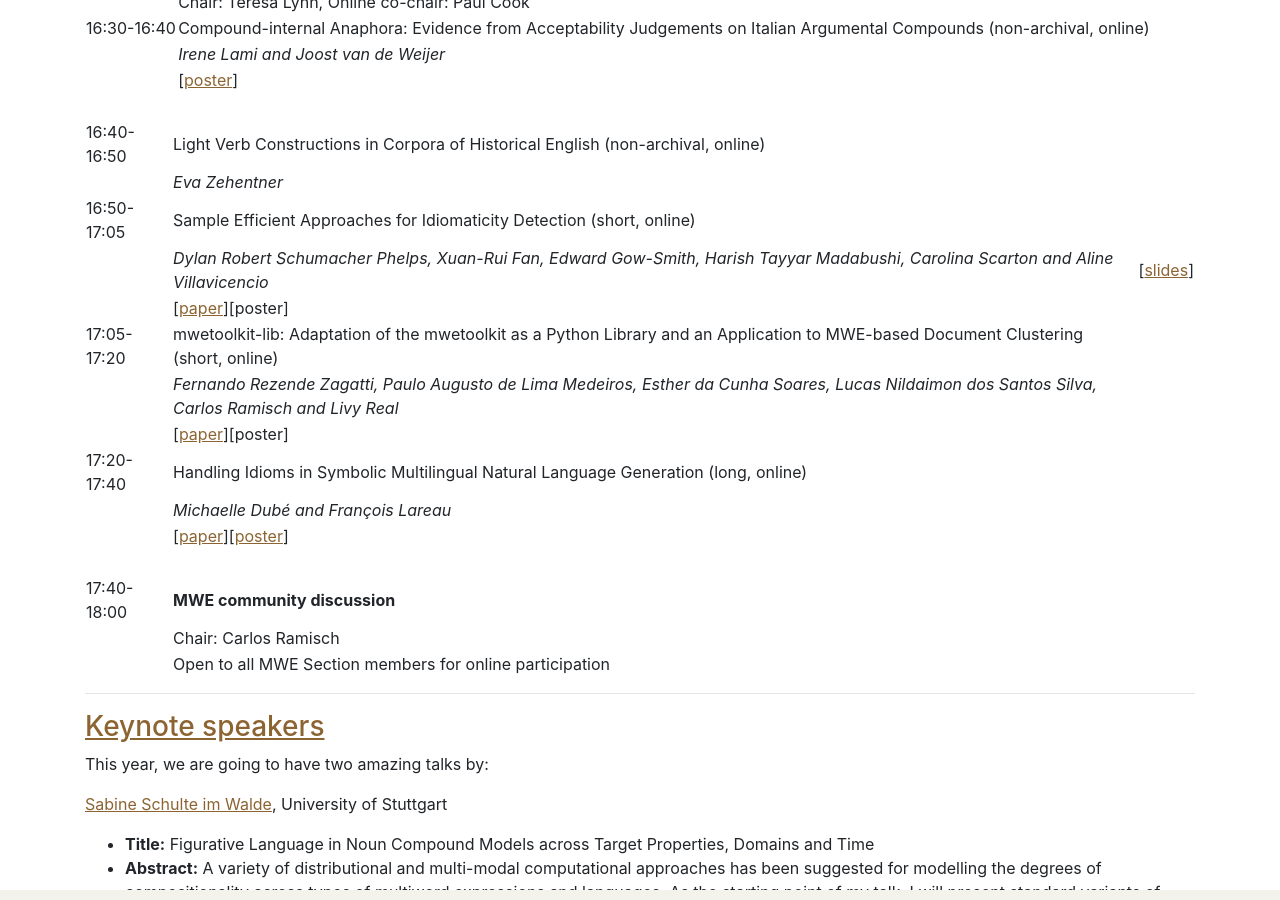
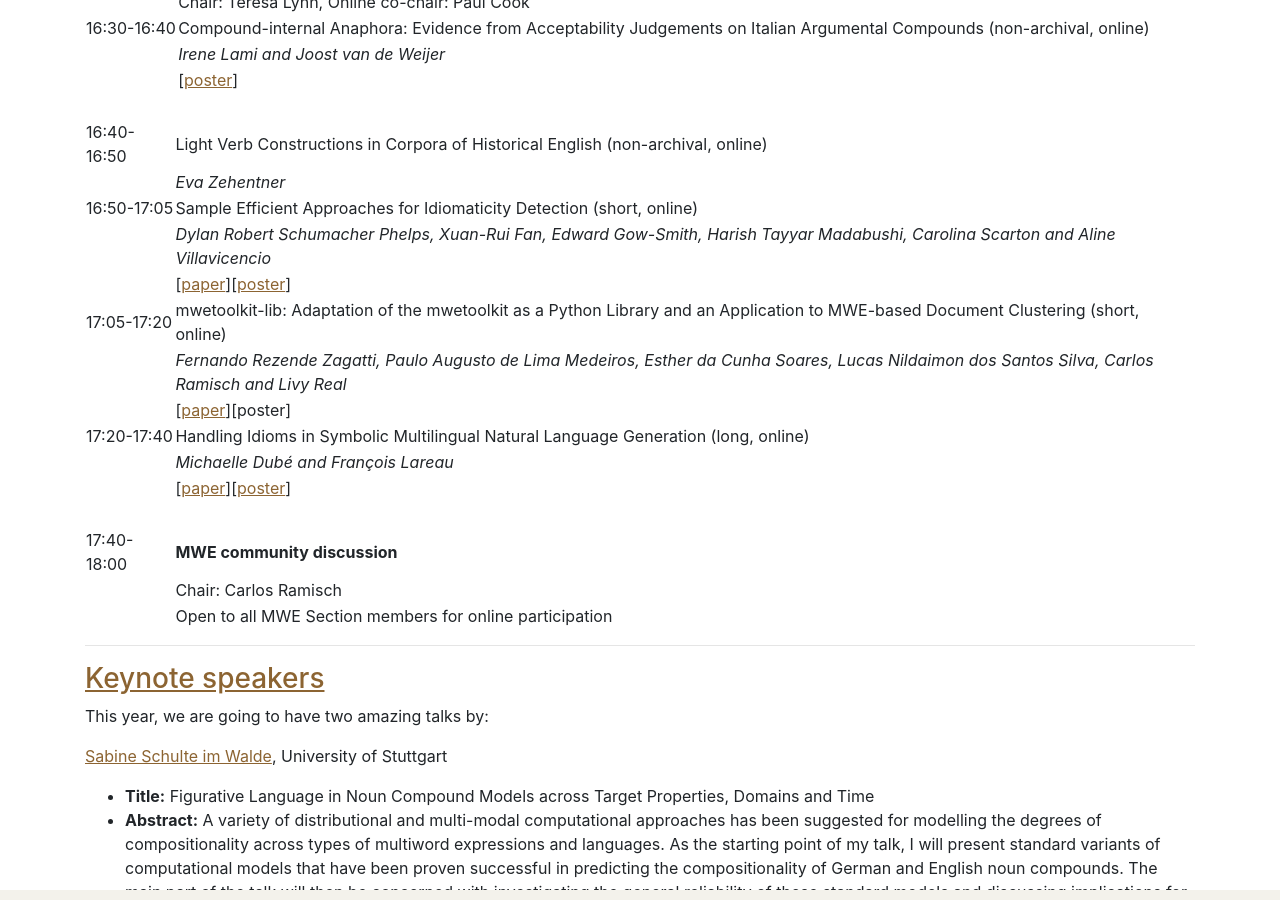
Before and after one commit to multiword/multiword.github.io, a Jekyll site: the page built from mwe2022/index.md, in a window 1280 px wide and 900 px high, scrolled down 3760 px. Built offline with Jekyll 4.4.1, drawn with Linux system fonts in a browser that asks for light colours; comment, search, counter and statistics services are not loaded; some of the changed lines change nothing that is shown.

Commit message:
Fix Phelps et al slides link

```diff
--- a/mwe2022/index.md
+++ b/mwe2022/index.md
@@ -162,8 +162,8 @@
 | 16:40-16:50    | Light Verb Constructions in Corpora of Historical English (non-archival, online) |
 |                | *Eva Zehentner* |
 | 16:50-17:05    | Sample Efficient Approaches for Idiomaticity Detection (short, online) |
-|                | *Dylan Robert Schumacher Phelps, Xuan-Rui Fan, Edward Gow-Smith, Harish Tayyar Madabushi, Carolina Scarton and Aline Villavicencio* | [[slides](slides/Sample Efficient Approaches for Idiomaticity Detection.pdf)]
-|                | [[paper](http://www.lrec-conf.org/proceedings/lrec2022/workshops/MWE/pdf/2022.mwe2022-1.15.pdf)][poster] |
+|                | *Dylan Robert Schumacher Phelps, Xuan-Rui Fan, Edward Gow-Smith, Harish Tayyar Madabushi, Carolina Scarton and Aline Villavicencio* |
+|                | [[paper](http://www.lrec-conf.org/proceedings/lrec2022/workshops/MWE/pdf/2022.mwe2022-1.15.pdf)][[poster](slides/Sample Efficient Approaches for Idiomaticity Detection.pdf)] |
 | 17:05-17:20    | mwetoolkit-lib: Adaptation of the mwetoolkit as a Python Library and an Application to MWE-based Document Clustering (short, online) |
 |                | *Fernando Rezende Zagatti, Paulo Augusto de Lima Medeiros, Esther da Cunha Soares, Lucas Nildaimon dos Santos Silva, Carlos Ramisch and Livy Real* |
 |                | [[paper](http://www.lrec-conf.org/proceedings/lrec2022/workshops/MWE/pdf/2022.mwe2022-1.16.pdf)][poster] |
```
